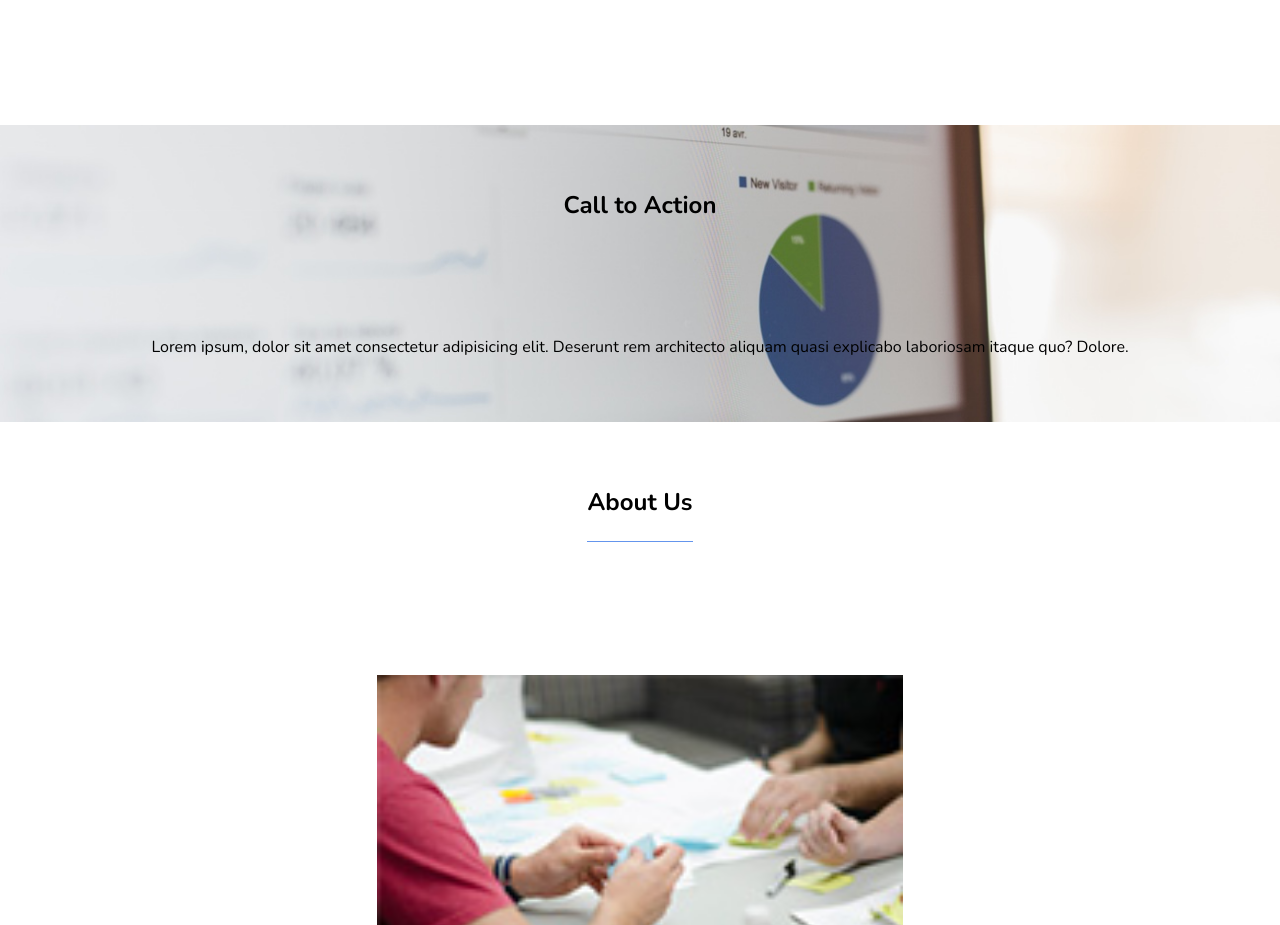
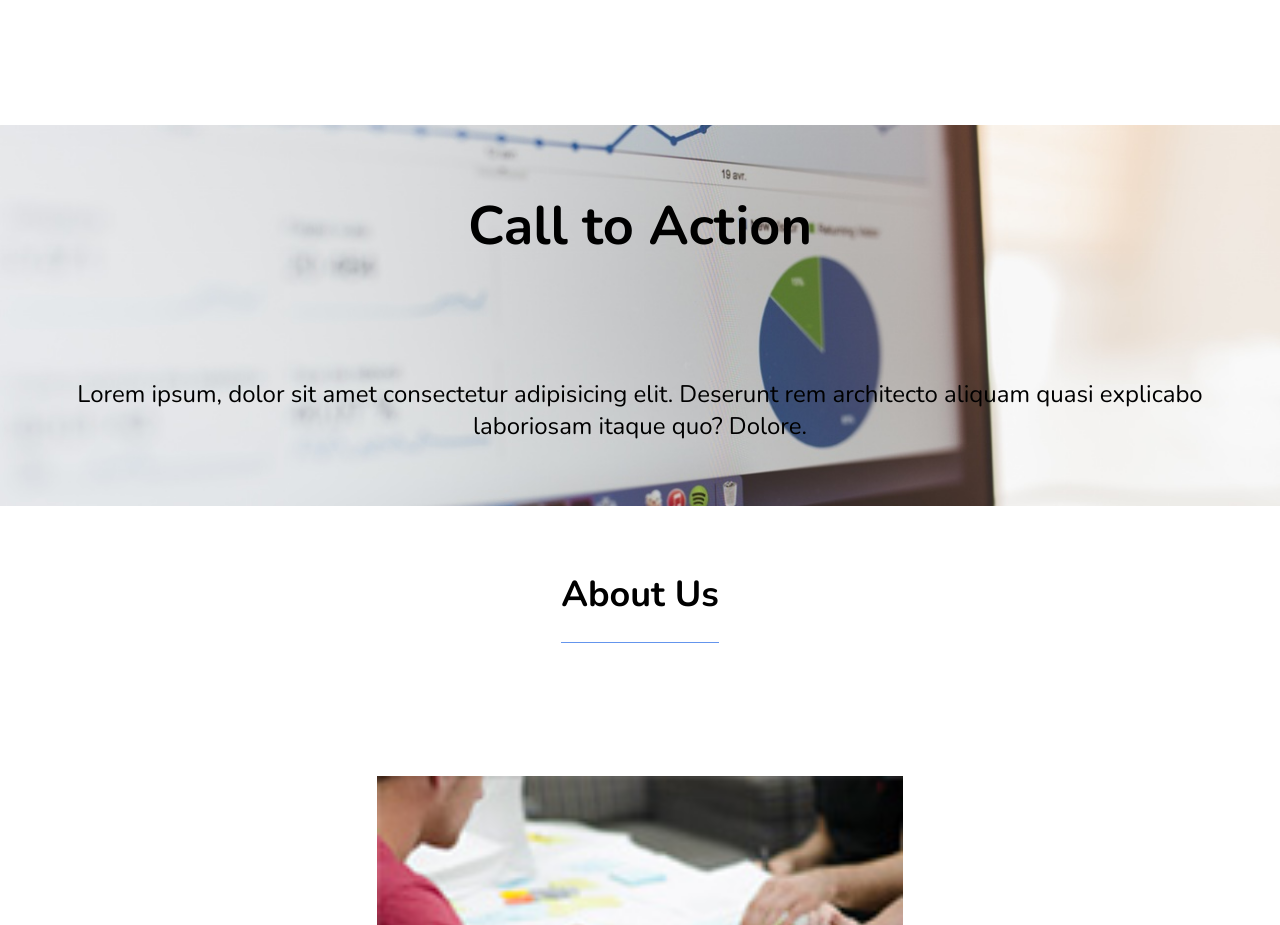
Before and after one commit to HenryHitak/responsive-git, a plain HTML site: page index.html in a window 1280 px wide. Shown: the part 3688-4613 px from the top of the page. Drawn offline with nearby package versions, Linux system fonts and the light colour scheme.

Commit message:
Tablet version test upload

```diff
--- a/css/stylesheet.css
+++ b/css/stylesheet.css
@@ -294,6 +294,14 @@ html {
 
 @media (min-width: 600px) {
 
+    .call-action {
+        font-size: 36px;
+    }
+
+    .call-action > p{
+        font-size: 24px;
+    }
+
     .about {
         padding-top: 5%;
         padding-bottom: 5%;
@@ -301,6 +309,7 @@ html {
 
     .about > h2{
         padding-bottom: 2%;
+        font-size: 36px;
     }
 
 
```
